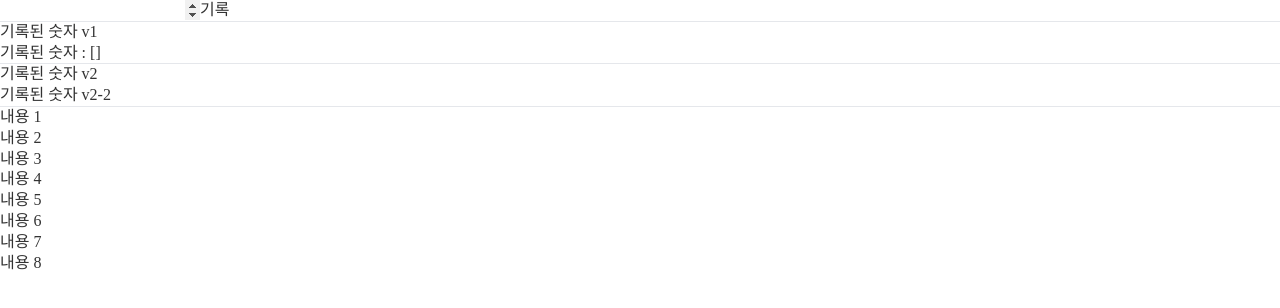
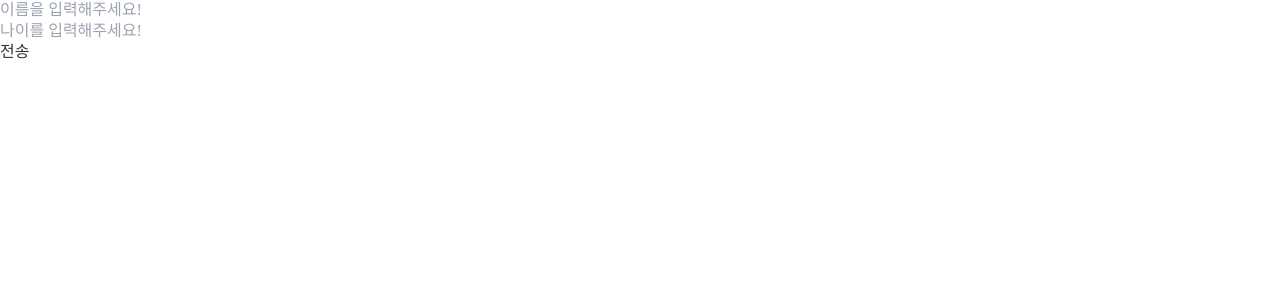
Before and after one commit to SeojoonH/2023-05-react-test, a React (Create React App) app: page / in a window 1280 px wide. Shown: the top 308 px of the page. Built offline with nearby package versions, Linux system fonts and the light colour scheme; a web font is replaced by a local one.

Commit message:
form 연습02 / 회원가입 예시

```diff
--- a/src/App.js
+++ b/src/App.js
@@ -1,14 +1,41 @@
 import NoRecord from "./NoRecord";
 
 function App() {
-  const nums = [1, 2, 3, 4, 5, 6, 7, 8];
-  const arr = nums.map((el, index) => <li key={index}>내용 {el}</li>);
+  const onSubmit = (e) => {
+    e.preventDefault();
+    const form = e.target;
+
+    form.name.value = form.name.value.trim();
+    if (form.name.value.length === 0) {
+      alert("이름을 입력해주세요!");
+      return;
+    }
+    form.age.value = form.age.value.trim();
+    if (form.age.value.length === 0) {
+      alert("나이를 입력해주세요!");
+      return;
+    }
+
+    const name = form.name.value;
+    const age = form.age.valueAsNumber;
+
+    alert(`이름 : ${name}, 나이 : ${age}`);
+
+    form.name.value = "";
+    form.age.value = "";
+
+    form.name.focus();
+  };
   return (
     <>
-      <NoRecord />
-
-      <hr />
-      <ul>{arr}</ul>
+      {/*<NoRecord />*/}
+      <form onSubmit={onSubmit}>
+        <input type="text" name="name" placeholder="이름을 입력해주세요!" />
+        <br />
+        <input type="number" name="age" placeholder="나이를 입력해주세요!" />
+        <br />
+        <input type="submit" value="전송" />
+      </form>
     </>
   );
 }
```
